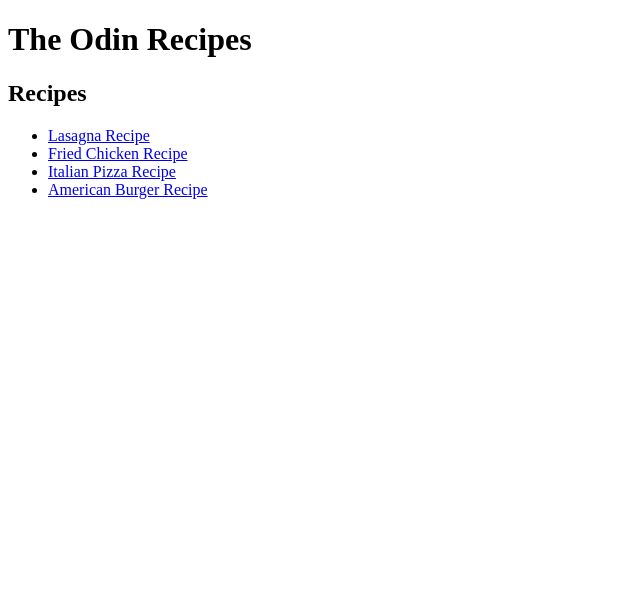
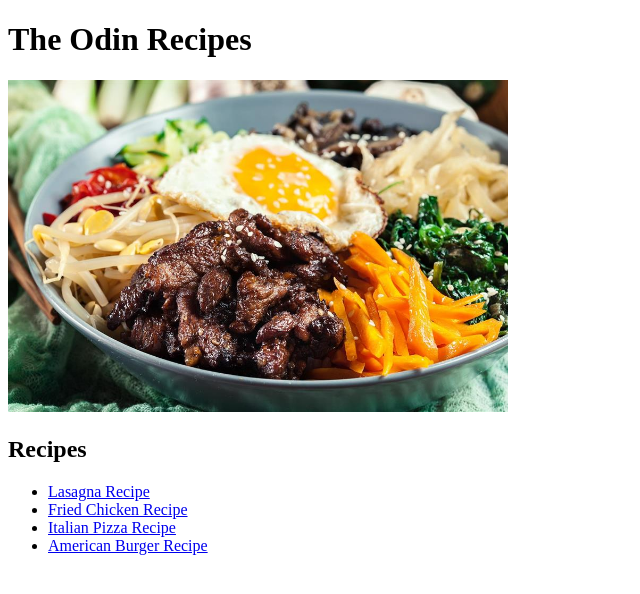
Before and after one commit to Ianszzkieyyy/OdinRecipes, a plain HTML site: page index.html in a window 1280 px wide. Shown: the whole page, without its empty margins (0-640 px from the left). Drawn offline with Linux system fonts and the light colour scheme.

Commit message:
Added Final Touches

```diff
--- a/index.html
+++ b/index.html
@@ -8,6 +8,9 @@
 </head>
 <body>
     <h1>The Odin Recipes</h1>
+
+    <img src="heroimg.jpg" alt="Picture of ramen" width="500">
+
     <h2>Recipes</h2>
     <ul>
         <li><a href="lasagna.html">Lasagna Recipe</a></li>
```
Also changed, not shown: lasagna.html (+2 -0 lines), heroimg.jpg (added).
